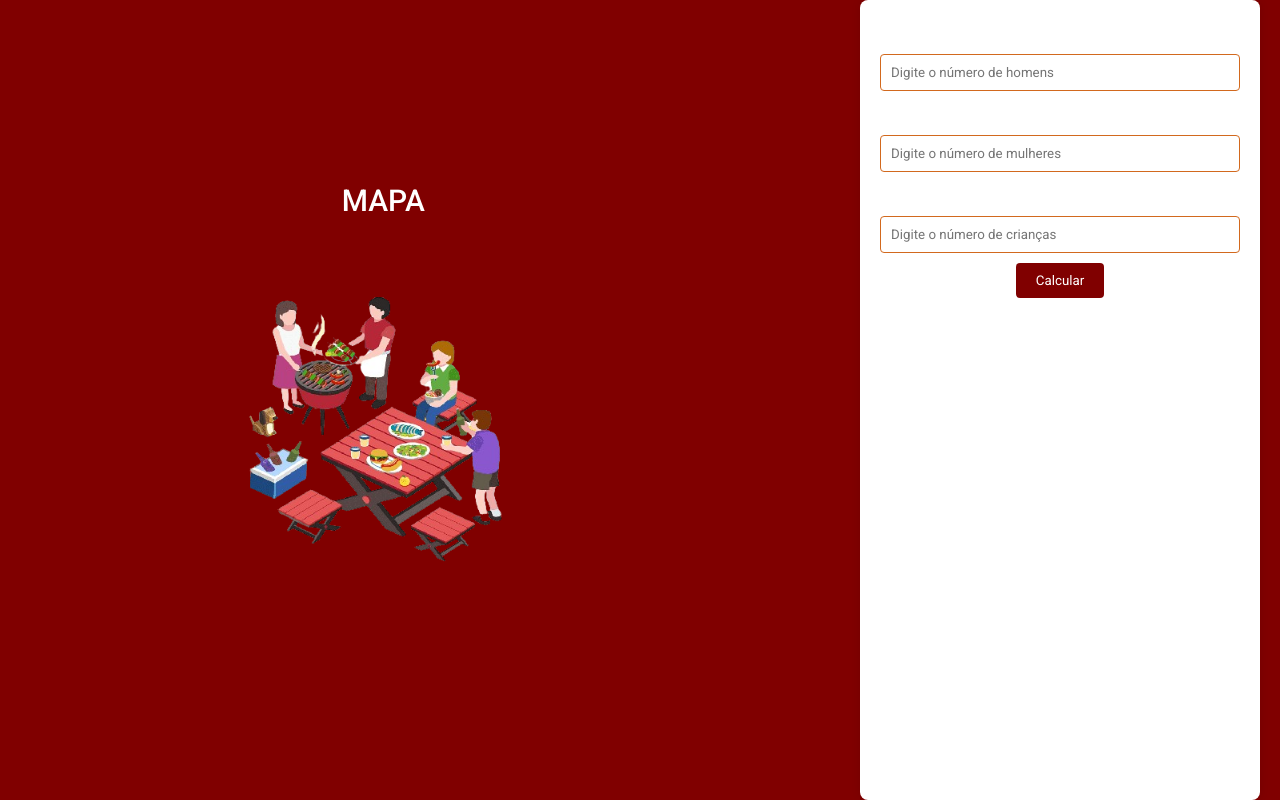
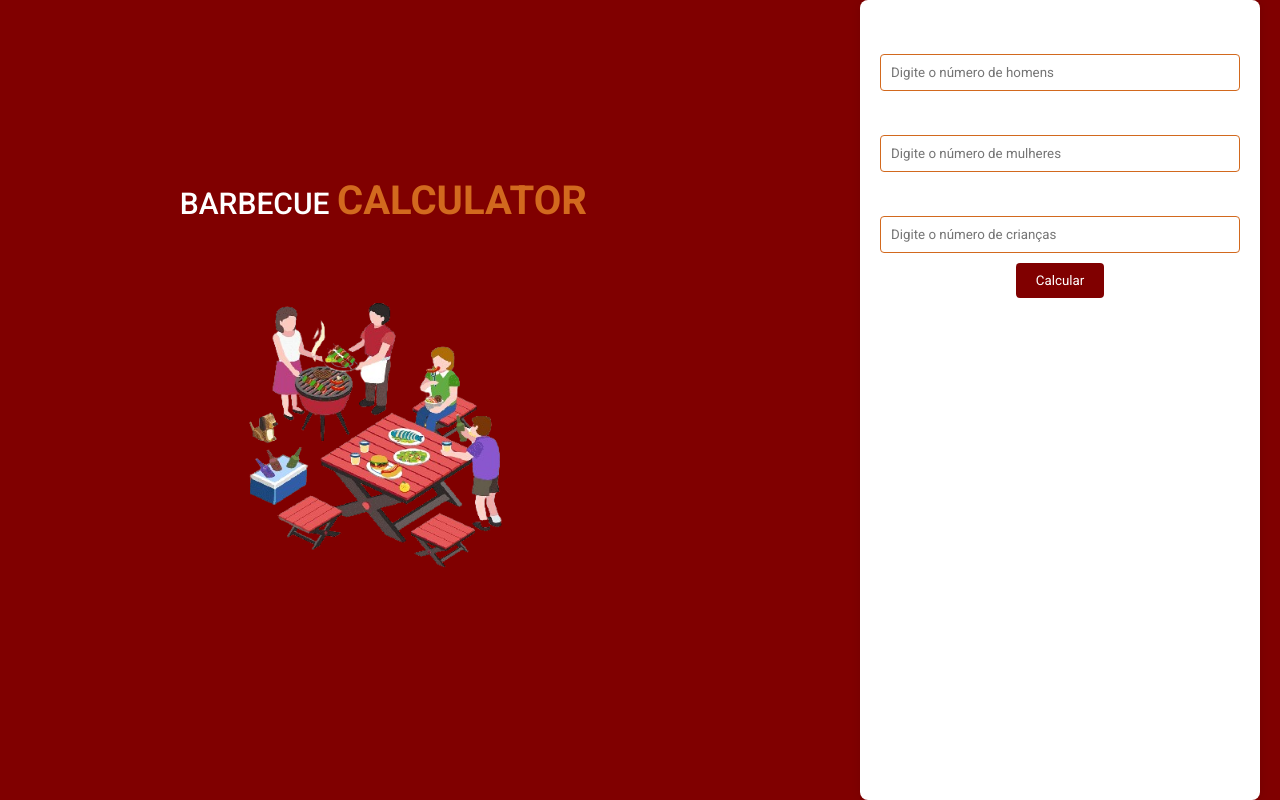
Before and after one commit to Pedrocarvalho20/mapa, a plain HTML site: page index.html in a window 1280 px wide. Drawn offline with Linux system fonts and the light colour scheme.

Commit message:
calculadora

```diff
--- a/index.html
+++ b/index.html
@@ -7,12 +7,12 @@
     <link rel="preconnect" href="https://fonts.googleapis.com" />
     <link rel="preconnect" href="https://fonts.gstatic.com" crossorigin />
     <link href="https://fonts.googleapis.com/css2?family=Roboto:wght@300;400;500;700;900&display=swap" rel="stylesheet" />
-    <title>Mapa</title>
+    <title>Barbecue Calculator</title>
 </head>
 <body>
     <main>
         <div class="container">
-            <h2>Mapa</h2>
+            <h2>Barbecue <span>Calculator</span></h2>
             <img src="img/churrasco-removebg-preview.png" alt="churrasco" />
         </div>
         <div class="calculator">
--- a/styles/styles.css
+++ b/styles/styles.css
@@ -43,6 +43,13 @@ main {
     font-weight: 500;
     text-transform: uppercase;
     text-align: center;
+}
+.container h2 span{
+    color: var(--bg-01);
+    font-weight: bold;
+    font-size: 40px;
+
+
 }
 
 .container img {
```
